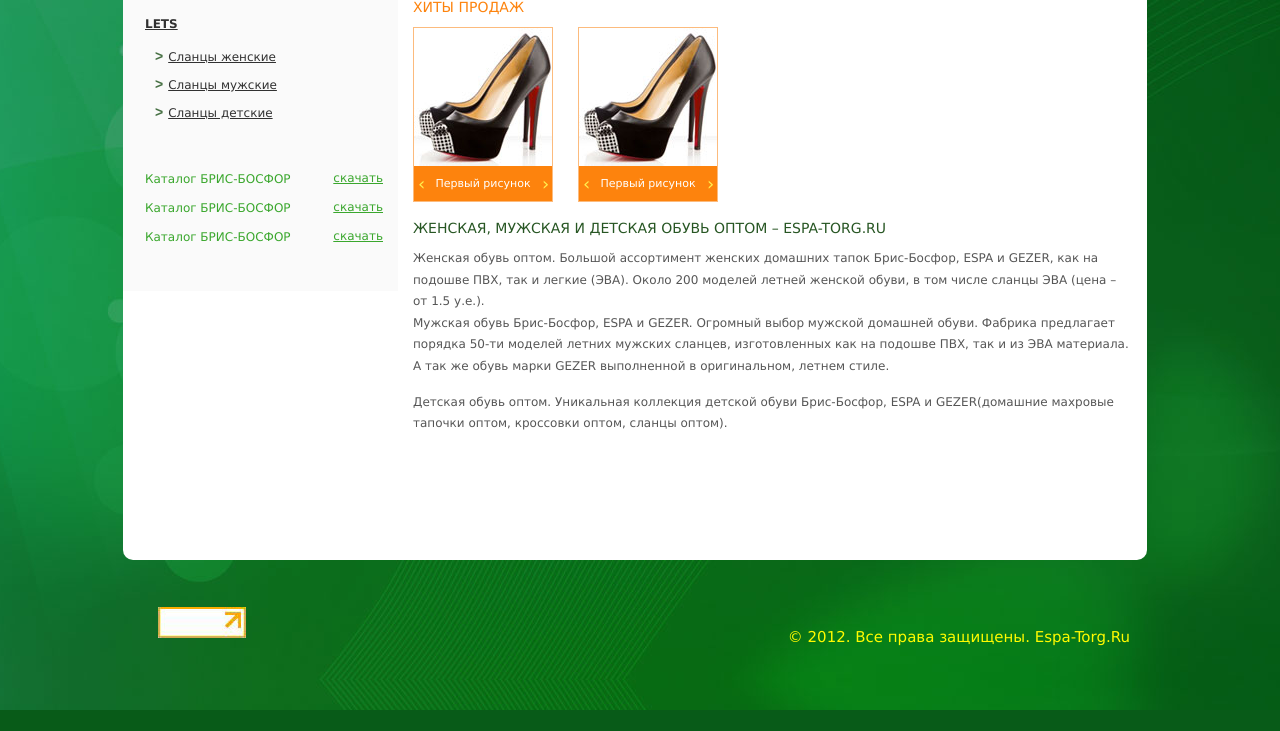
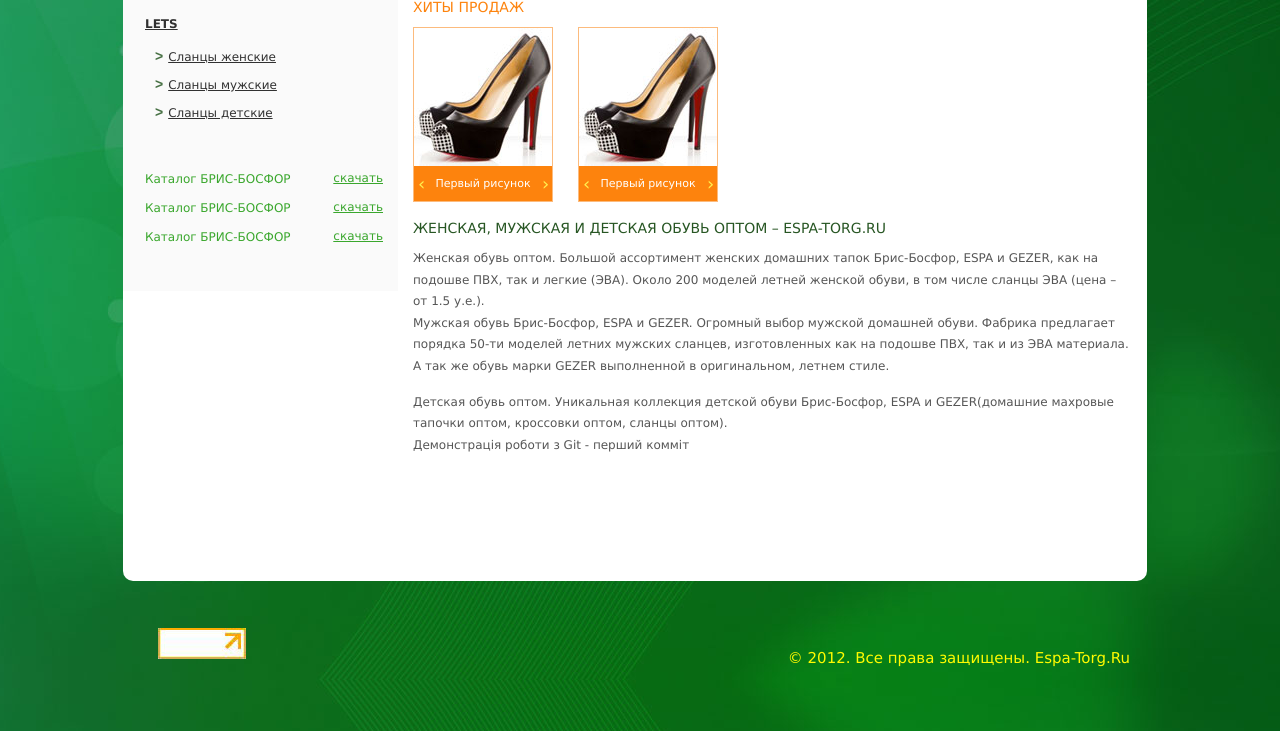
Before and after one commit to pashabyvolia/first, a plain HTML site: page index.html in a window 1280 px wide. Shown: the part 528-1259 px from the top of the page. Before the commit the page ends 1238 px from the top, so only its background shows below. Drawn offline with nearby package versions, Linux system fonts and the light colour scheme.

Commit message:
second commit

```diff
--- a/index.html
+++ b/index.html
@@ -156,6 +156,7 @@ $(function(){
 	<p>Женская обувь оптом. Большой ассортимент женских домашних тапок Брис-Босфор, ESPA и GEZER, как на подошве ПВХ, так и легкие (ЭВА). Около 200 моделей летней женской обуви, в том числе сланцы ЭВА (цена – от 1.5 у.е.).</p>
         <p>Мужская обувь Брис-Босфор, ESPA и GEZER. Огромный выбор мужской домашней обуви. Фабрика предлагает порядка 50-ти моделей летних мужских сланцев, изготовленных как на подошве ПВХ, так и из ЭВА материала. А так же обувь марки GEZER выполненной в оригинальном, летнем стиле.</p>
 <br><p>Детская обувь оптом. Уникальная коллекция детской обуви Брис-Босфор, ESPA и GEZER(домашние махровые тапочки оптом, кроссовки оптом, сланцы оптом).</p>
+<p>Демонстрація роботи з Git - перший комміт</p>
 
 
 
```
